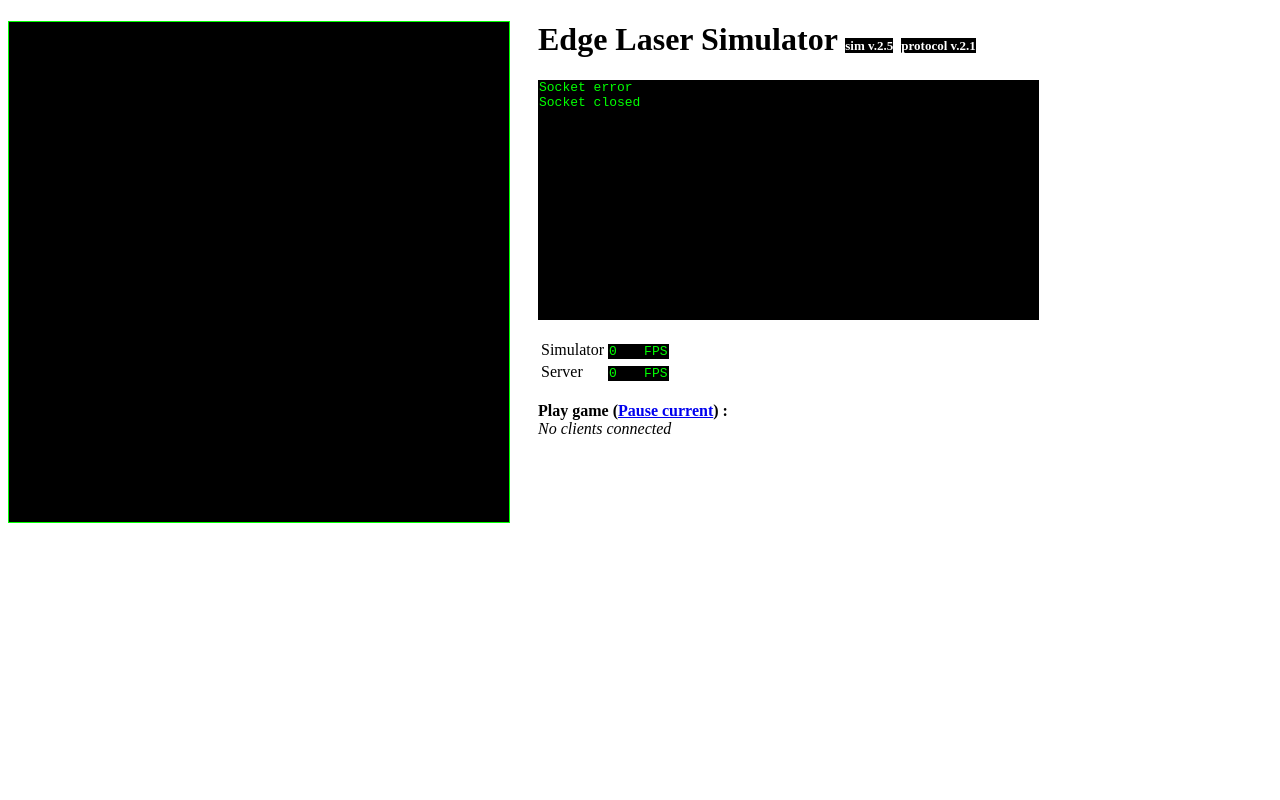
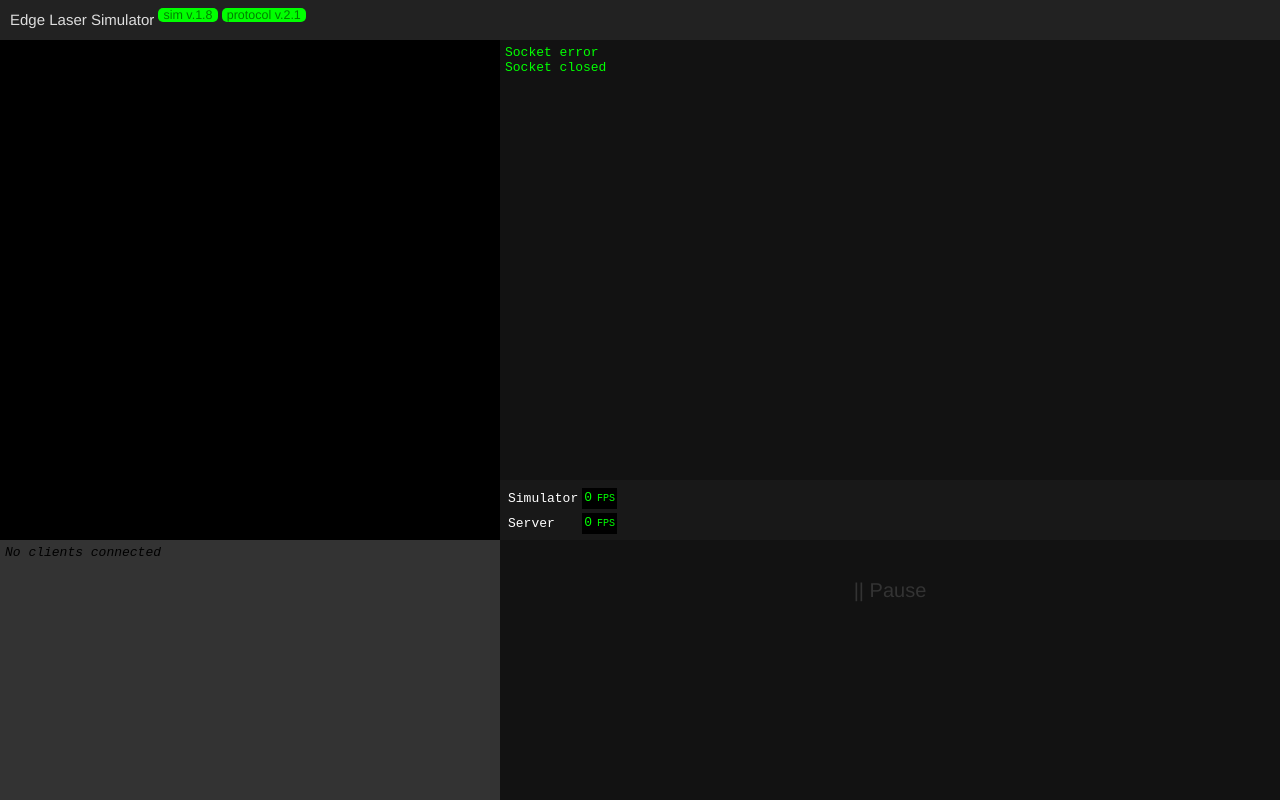
Before and after one commit to toverux/edge-laser-simulator, a plain HTML site: page index.html in a window 1280 px wide. Drawn offline with Linux system fonts and the light colour scheme.

Commit message:
fluid simulator
car je bosse sur un 13 pouces….

```diff
--- a/index.html
+++ b/index.html
@@ -6,22 +6,188 @@
 		<script src="js/main.js"></script>
 	</head>
 
+	<style>
+
+	html,
+	body{
+		padding:0;
+		margin:0;
+		font-family:helvetica;
+		overflow:hidden;
+	}
+
+	#simulator-container{
+		position:relative;
+		background-color:#333;
+		display:block;
+		width:100%;
+		height:500px;
+		vertical-align:top;
+	}
+
+	#simulator{
+		position:relative;
+		display:inline-block;
+		width:500px;
+		height:500px;
+		background-color:#000;
+		vertical-align:top;
+	}
+
+	#info{
+		position:absolute;
+		left:500px;
+		top:0px;
+		bottom:0px;
+		right:0px;
+		display:inline-block;
+		vertical-align:top;
+	}
+
+	#log{
+		display:block;
+		padding:5px;
+		font-family:monospace;
+		background:#121212;
+		color:lime;
+		overflow:auto;
+		height:430px;
+	}
+	.table_fps{
+		padding:5px;
+		display:block;
+		white-space:nowrap;
+		font-size:13px;
+		font-family:monospace;
+		text-align:left;
+		line-height:20px;
+		background:#181818;
+		color:white;
+	}
+	.info_fps{
+		padding-left:2px;
+		padding-right:2px;
+		display:inline-block;
+		white-space:nowrap;
+		font-size:10px;
+		color:lime;
+		background:black;
+		font-family:monospace;
+		text-align:left;
+		line-height:20px;
+	}
+	.info_fps div{
+		margin-right:5px;
+		display:inline-block;
+		white-space:nowrap;
+
+		text-align:right;
+		font-size:13px;
+		line-height:20px;
+	}
+
+	#title{
+		background-color:#222;
+		color:#DDD;
+		padding:10px;
+		line-height:20px;
+		font-size:15px;
+		vertical-align:middle;
+	}
+	#title small{
+		background-color:lime;
+		color:green;
+		line-height:10px;
+		border-radius:5px;
+		padding-left:5px;
+		padding-right:5px;
+		vertical-align:top;
+	}
+
+	#pause{
+		position:absolute;
+		z-index:10;
+		top:540px;
+		left:500px;
+		right:0px;
+		bottom:0px;
+		line-height:100px;
+		text-align:center;
+		color:#333;
+		text-decoration:none;
+		font-size:20px;
+		background-color:#121212
+	}
+	#pause:hover{
+		color:lime;
+	}
+	#clients {
+		padding:5px;
+		background:#333;
+		font-family:monospace;
+		position:absolute;
+		top:540px;
+		left:0;
+		width:500px;
+		bottom:0;
+		overflow:auto;
+	}
+	#clients a{
+		padding:5px;
+		margin-bottom:5px;
+		margin-right:5px!important;
+		display:inline-block;
+		float:left;
+		white-space:nowrap;
+		font-size:15px;
+		color:#FFF;
+		background:#000;
+		font-family:monospace;
+		text-align:left;
+		line-height:20px;
+		text-decoration:none;
+	}
+	#clients a:hover{
+		color:green;
+		background:lime;
+	}
+	</style>
+
 	<body>
-		<div style="background-color:black;float:left;height:501px">
-			<canvas id="simulator" width="500" height="500" style="border:1px solid lime"></canvas>
+
+		<div id="title">Edge Laser Simulator <small>sim v.1.8</small> <small>protocol v.2.1</small></div>
+
+		<div id="simulator-container">
+
+			<canvas id="simulator" width="500" height="500"></canvas>
+
+			<div id="info">
+
+				<code id="log"></code>
+
+				<table class="table_fps">
+					<tr>
+						<td>Simulator</td>
+						<td><div class="info_fps"><div id="fps_simu">0</div>FPS</div></td>
+					</tr>
+					<tr>
+						<td>Server</td>
+						<td><div class="info_fps"><div id="fps_serv" style="">0</div>FPS</div></td>
+					</tr>
+				</table>
+
+			</div>
+
 		</div>
-		<div style="padding-left:530px">
-			<h1>Edge Laser Simulator <small style="font-size:13px;color:white;background:black">sim v.2.5</small> <small style="font-size:13px;color:white;background:black">protocol v.2.1</small></h1>
-			<code id="log" style="display:block;padding-left:1px;font-family:monospace;background:black;color:lime;width:500px;height:240px;overflow:hidden"></code>
-			<br>
-			<table>
-				<tr><td>Simulator</td><td><small id="fps_simu" style="padding-left:1px;display:inline-block;width:35px;font-size:13px;color:lime;background:black;font-family:monospace;">0</small><small style="font-size:13px;color:lime;background:black;font-family:monospace;padding-right:1px">FPS</small></td></tr>
 
-				<tr><td>Server</td><td><small id="fps_serv" style="padding-left:1px;display:inline-block;width:35px;font-size:13px;color:lime;background:black;font-family:monospace;">0</small><small style="font-size:13px;color:lime;background:black;font-family:monospace;padding-right:1px">FPS</small></td></tr>
-			</table>
-			<br>
-			<b>Play game (<a href="javascript:pause()">Pause current</a>) :</b>
+		<div id="games">
+
 			<div id="clients"><i>No clients connected</i></div>
+
 		</div>
+
+		<a id="pause" href="javascript:pause()">|| Pause</a>
+
 	</body>
+
 </html>
```
